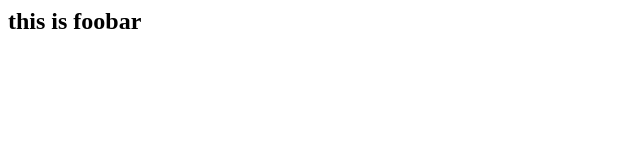
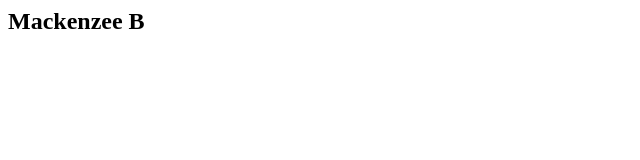
Before and after one commit to kkenzzee/foobar, a plain HTML site: page index.html in a window 1280 px wide. Shown: the full height of the page, 0-640 px from the left. Drawn offline with Linux system fonts and the light colour scheme.

Commit message:
update h2 with my name

```diff
--- a/index.html
+++ b/index.html
@@ -3,6 +3,6 @@
     <title>commit</title>
 </head>
 <body>
-    <h2>this is foobar</h2>
+    <h2>Mackenzee B</h2>
 </body>
 </html>
```
